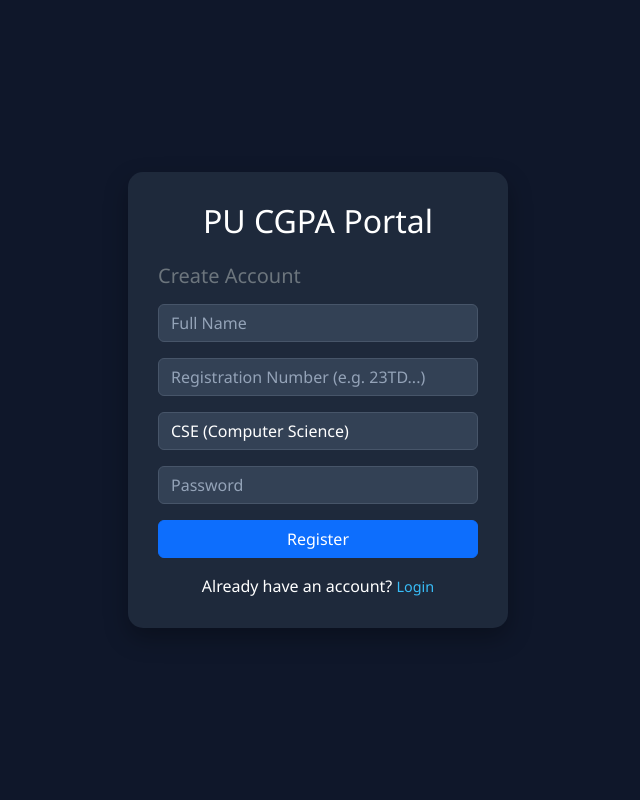
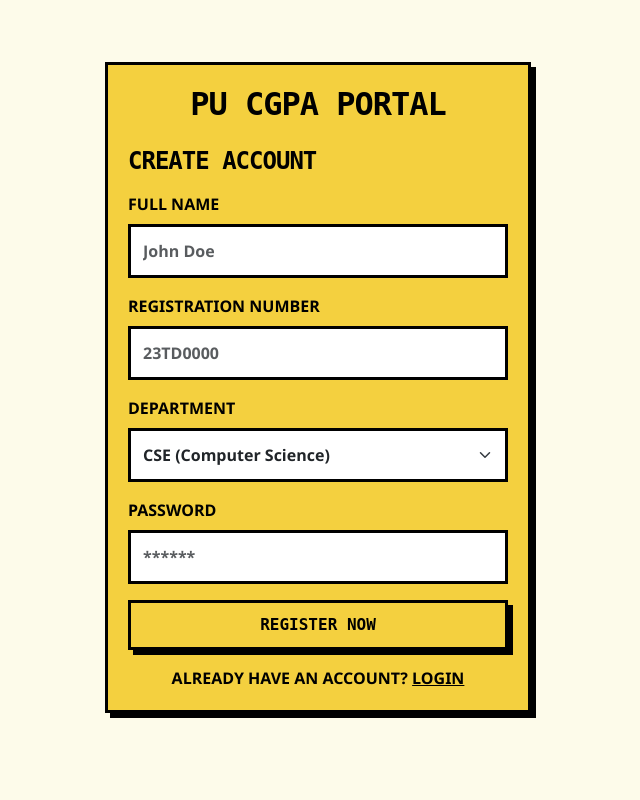
Before and after one commit to AatishAsh/PU_CGPA_calculator, a Flask app: page / in a window 1280 px wide. Shown: the whole page, without its empty margins (322-962 px from the left). Run offline with Flask 3, Linux system fonts and the light colour scheme; some libraries are stand-ins or nearby versions.

Commit message:
Update Neo-Brutalist UI

```diff
--- /dev/null
+++ b/templates/base.html
@@ -0,0 +1,165 @@
+<!DOCTYPE html>
+<html lang="en">
+<head>
+    <meta charset="UTF-8">
+    <meta name="viewport" content="width=device-width, initial-scale=1.0">
+    <title>{% block title %}PU CGPA Portal{% endblock %}</title>
+    <link href="https://cdn.jsdelivr.net/npm/bootstrap@5.3.0/dist/css/bootstrap.min.css" rel="stylesheet">
+    <style>
+        :root {
+            --bg-cream: #FDFBEA;
+            --nav-sage: #A8D1B1;
+            --hero-yellow: #F4D03F;
+            --data-pink: #F5B7B1;
+            --border-black: #000000;
+        }
+
+        body {
+            background-color: var(--bg-cream);
+            font-family: 'Segoe UI', Tahoma, Geneva, Verdana, sans-serif;
+            color: var(--border-black);
+            overflow-x: hidden;
+        }
+
+        h1, h2, h3, h4, h5, .neo-heading {
+            font-family: monospace;
+            font-weight: 900;
+            text-transform: uppercase;
+            letter-spacing: -1px;
+        }
+
+        /* NEO-BRUTALIST CORE COMPONENTS */
+        .neo-border {
+            border: 3px solid var(--border-black) !important;
+            border-radius: 0 !important;
+        }
+
+        .neo-shadow {
+            box-shadow: 5px 5px 0px var(--border-black) !important;
+        }
+
+        .neo-card {
+            border: 3px solid var(--border-black) !important;
+            border-radius: 0 !important;
+            box-shadow: 5px 5px 0px var(--border-black) !important;
+            background: white;
+            padding: 20px;
+            margin-bottom: 25px;
+            transition: all 0.1s;
+        }
+
+        .neo-card-hero { background-color: var(--hero-yellow); }
+        .neo-card-data { background-color: var(--data-pink); }
+        .neo-card-utility { background-color: white; }
+
+        .neo-btn {
+            border: 3px solid var(--border-black) !important;
+            border-radius: 0 !important;
+            box-shadow: 5px 5px 0px var(--border-black) !important;
+            font-family: monospace;
+            font-weight: bold;
+            text-transform: uppercase;
+            padding: 10px 20px;
+            transition: all 0.1s;
+            background: white;
+            color: black;
+            text-decoration: none;
+            display: inline-block;
+            cursor: pointer;
+        }
+
+        .neo-btn:hover {
+            background: var(--border-black);
+            color: white;
+        }
+
+        .neo-btn:active {
+            transform: translate(3px, 3px);
+            box-shadow: 0px 0px 0px var(--border-black) !important;
+        }
+
+        .neo-btn-primary { background-color: var(--hero-yellow); }
+        .neo-btn-secondary { background-color: var(--data-pink); }
+        .neo-btn-danger { background-color: #ff6b6b; }
+        .neo-btn-success { background-color: #51cf66; }
+
+        .neo-input, .form-control, .form-select {
+            border: 3px solid var(--border-black) !important;
+            border-radius: 0 !important;
+            padding: 12px;
+            font-weight: bold;
+            background-color: white !important;
+        }
+
+        .neo-input:focus, .form-control:focus, .form-select:focus {
+            box-shadow: 4px 4px 0px var(--border-black) !important;
+            outline: none;
+        }
+
+        /* LAYOUT */
+        .sidebar {
+            background-color: var(--nav-sage);
+            border-right: 3px solid var(--border-black);
+            min-height: 100vh;
+            padding: 2rem;
+        }
+
+        .main-content {
+            padding: 3rem;
+        }
+
+        @media (max-width: 768px) {
+            .sidebar {
+                min-height: auto;
+                border-right: none;
+                border-bottom: 3px solid var(--border-black);
+            }
+        }
+
+        .alert {
+            border: 3px solid var(--border-black) !important;
+            border-radius: 0 !important;
+            box-shadow: 5px 5px 0px var(--border-black) !important;
+            font-weight: bold;
+        }
+    </style>
+</head>
+<body>
+
+<div class="container-fluid p-0">
+    <div class="row g-0">
+        {% block full_layout %}
+        <div class="col-md-3 col-lg-2 sidebar">
+            {% block sidebar_nav %}
+            <h3 class="mb-4">PU PORTAL</h3>
+            <hr class="border-2 border-dark opacity-100">
+            {% endblock %}
+        </div>
+        <div class="col-md-9 col-lg-10 main-content">
+            <div class="container-fluid">
+                <!-- FLASH MESSAGES -->
+                {% with messages = get_flashed_messages(with_categories=true) %}
+                  {% if messages %}
+                    {% for category, message in messages %}
+                      <div class="alert alert-{{ category if category != 'danger' else 'warning' }} alert-dismissible fade show mb-4" role="alert">
+                        {{ message }}
+                        <button type="button" class="btn-close" data-bs-dismiss="alert" aria-label="Close"></button>
+                      </div>
+                    {% endfor %}
+                  {% endif %}
+                {% endwith %}
+
+                <div class="mb-5">
+                    {% block page_header %}{% endblock %}
+                </div>
+
+                {% block content %}{% endblock %}
+            </div>
+        </div>
+        {% endblock %}
+    </div>
+</div>
+
+<script src="https://cdn.jsdelivr.net/npm/bootstrap@5.3.0/dist/js/bootstrap.bundle.min.js"></script>
+</body>
+</html>
--- a/templates/login.html
+++ b/templates/login.html
@@ -1,102 +1,87 @@
-<!DOCTYPE html>
-<html>
-<head>
-    <title>PU CGPA Portal</title>
-    <link href="https://cdn.jsdelivr.net/npm/bootstrap@5.3.0/dist/css/bootstrap.min.css" rel="stylesheet">
-    <style>
-        body {
-            background: #0f172a;
-            height: 100vh;
-            display: flex;
-            justify-content: center;
-            align-items: center;
-            flex-direction: column;
-            font-family: 'Segoe UI', Tahoma, Geneva, Verdana, sans-serif;
-        }
-        .login-card {
-            width: 380px;
-            background: #1e293b;
-            color: white;
-            border-radius: 15px;
-            padding: 30px;
-            box-shadow: 0 10px 25px rgba(0,0,0,0.3);
-        }
-        .toggle-link {
-            color: #38bdf8;
-            cursor: pointer;
-            text-decoration: none;
-            font-size: 0.9rem;
-        }
-        .toggle-link:hover {
-            text-decoration: underline;
-        }
-        .form-control, .form-select {
-            background: #334155;
-            border: 1px solid #475569;
-            color: white;
-        }
-        .form-control:focus, .form-select:focus {
-            background: #334155;
-            border-color: #38bdf8;
-            color: white;
-            box-shadow: none;
-        }
-        .form-control::placeholder {
-            color: #94a3b8;
-        }
-    </style>
-</head>
-<body>
+{% extends "base.html" %}
 
-<div class="container" style="max-width: 400px;">
+{% block title %}Login - PU CGPA Portal{% endblock %}
+
+{% block full_layout %}
+<div class="col-12 d-flex justify-content-center align-items-center" style="min-height: 100vh; background-color: var(--bg-cream);">
+    <div class="container" style="max-width: 450px;">
+
+        <!-- FLASH MESSAGES -->
         {% with messages = get_flashed_messages(with_categories=true) %}
           {% if messages %}
             {% for category, message in messages %}
-          <div class="alert alert-{{ category }} alert-dismissible fade show" role="alert">
+              <div class="alert alert-{{ category if category != 'danger' else 'warning' }} alert-dismissible fade show mb-4" role="alert">
                 {{ message }}
                 <button type="button" class="btn-close" data-bs-dismiss="alert" aria-label="Close"></button>
               </div>
             {% endfor %}
           {% endif %}
         {% endwith %}
-</div>
 
-<div class="login-card">
-    <h2 class="text-center mb-4">PU CGPA Portal</h2>
+        <div class="neo-card neo-card-hero">
+            <h2 class="text-center mb-4">PU CGPA PORTAL</h2>
 
-    <!-- REGISTRATION FORM (Default) -->
+            <!-- REGISTRATION FORM -->
             <div id="registerSection">
-        <h5 class="mb-3 text-secondary">Create Account</h5>
+                <h4 class="mb-3">Create Account</h4>
                 <form method="POST">
                     <input type="hidden" name="csrf_token" value="{{ csrf_token() }}">
                     <input type="hidden" name="action" value="register">
-            <input type="text" name="username" class="form-control mb-3" placeholder="Full Name" required>
-            <input type="text" name="regno" class="form-control mb-3" placeholder="Registration Number (e.g. 23TD...)" required>
-            <select name="department" class="form-select mb-3">
+
+                    <div class="mb-3">
+                        <label class="form-label fw-bold">FULL NAME</label>
+                        <input type="text" name="username" class="form-control" placeholder="John Doe" required>
+                    </div>
+
+                    <div class="mb-3">
+                        <label class="form-label fw-bold">REGISTRATION NUMBER</label>
+                        <input type="text" name="regno" class="form-control" placeholder="23TD0000" required>
+                    </div>
+
+                    <div class="mb-3">
+                        <label class="form-label fw-bold">DEPARTMENT</label>
+                        <select name="department" class="form-select">
                             <option value="CSE">CSE (Computer Science)</option>
                             <option value="IT">IT (Information Technology)</option>
                         </select>
-            <input type="password" name="password" class="form-control mb-3" placeholder="Password" required>
-            <button type="submit" class="btn btn-primary w-100 mb-3">Register</button>
+                    </div>
+
+                    <div class="mb-3">
+                        <label class="form-label fw-bold">PASSWORD</label>
+                        <input type="password" name="password" class="form-control" placeholder="******" required>
+                    </div>
+
+                    <button type="submit" class="neo-btn neo-btn-primary w-100 mb-3">Register Now</button>
                 </form>
-        <p class="text-center mb-0">
-            Already have an account? <span class="toggle-link" onclick="toggleForms()">Login</span>
+                <p class="text-center mb-0 fw-bold">
+                    ALREADY HAVE AN ACCOUNT? <span class="text-decoration-underline" style="cursor: pointer;" onclick="toggleForms()">LOGIN</span>
                 </p>
             </div>
 
-    <!-- LOGIN FORM (Hidden by default) -->
+            <!-- LOGIN FORM -->
             <div id="loginSection" style="display: none;">
-        <h5 class="mb-3 text-secondary">Welcome Back</h5>
+                <h4 class="mb-3">Welcome Back</h4>
                 <form method="POST">
                     <input type="hidden" name="csrf_token" value="{{ csrf_token() }}">
                     <input type="hidden" name="action" value="login">
-            <input type="text" name="regno" class="form-control mb-3" placeholder="Registration Number" required>
-            <input type="password" name="password" class="form-control mb-3" placeholder="Password" required>
-            <button type="submit" class="btn btn-success w-100 mb-3">Login</button>
+
+                    <div class="mb-3">
+                        <label class="form-label fw-bold">REGISTRATION NUMBER</label>
+                        <input type="text" name="regno" class="form-control" placeholder="23TD0000" required>
+                    </div>
+
+                    <div class="mb-3">
+                        <label class="form-label fw-bold">PASSWORD</label>
+                        <input type="password" name="password" class="form-control" placeholder="******" required>
+                    </div>
+
+                    <button type="submit" class="neo-btn neo-btn-success w-100 mb-3">Login</button>
                 </form>
-        <p class="text-center mb-0">
-            Don't have an account? <span class="toggle-link" onclick="toggleForms()">Register</span>
+                <p class="text-center mb-0 fw-bold">
+                    DON'T HAVE AN ACCOUNT? <span class="text-decoration-underline" style="cursor: pointer;" onclick="toggleForms()">REGISTER</span>
                 </p>
+            </div>
+        </div>
     </div>
 </div>
 
@@ -114,7 +99,4 @@
         }
     }
 </script>
-
-<script src="https://cdn.jsdelivr.net/npm/bootstrap@5.3.0/dist/js/bootstrap.bundle.min.js"></script>
-</body>
-</html>
+{% endblock %}
```
Also changed, not shown: templates/admin.html (+46 -113 lines), templates/dashboard.html (+73 -63 lines), templates/student_details.html (+49 -74 lines). Lines whose indentation alone changed are shown as unchanged.
